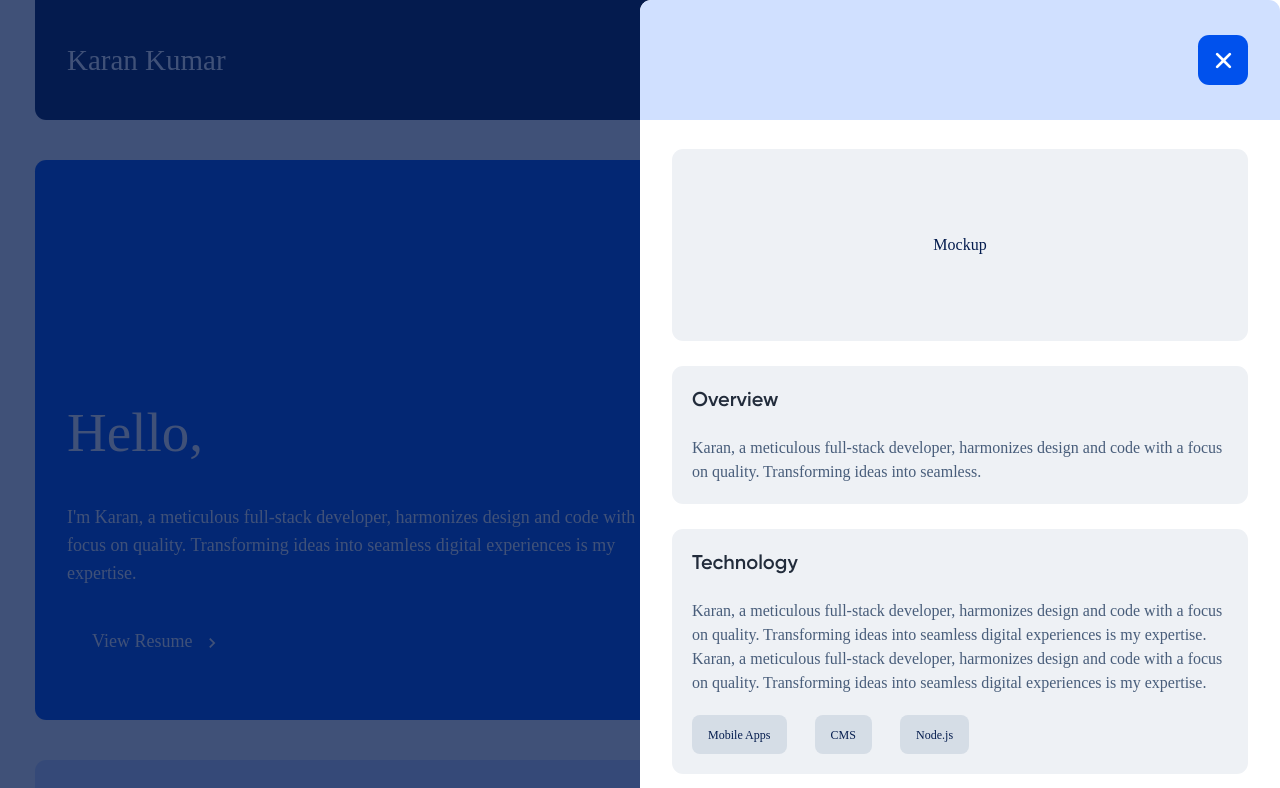
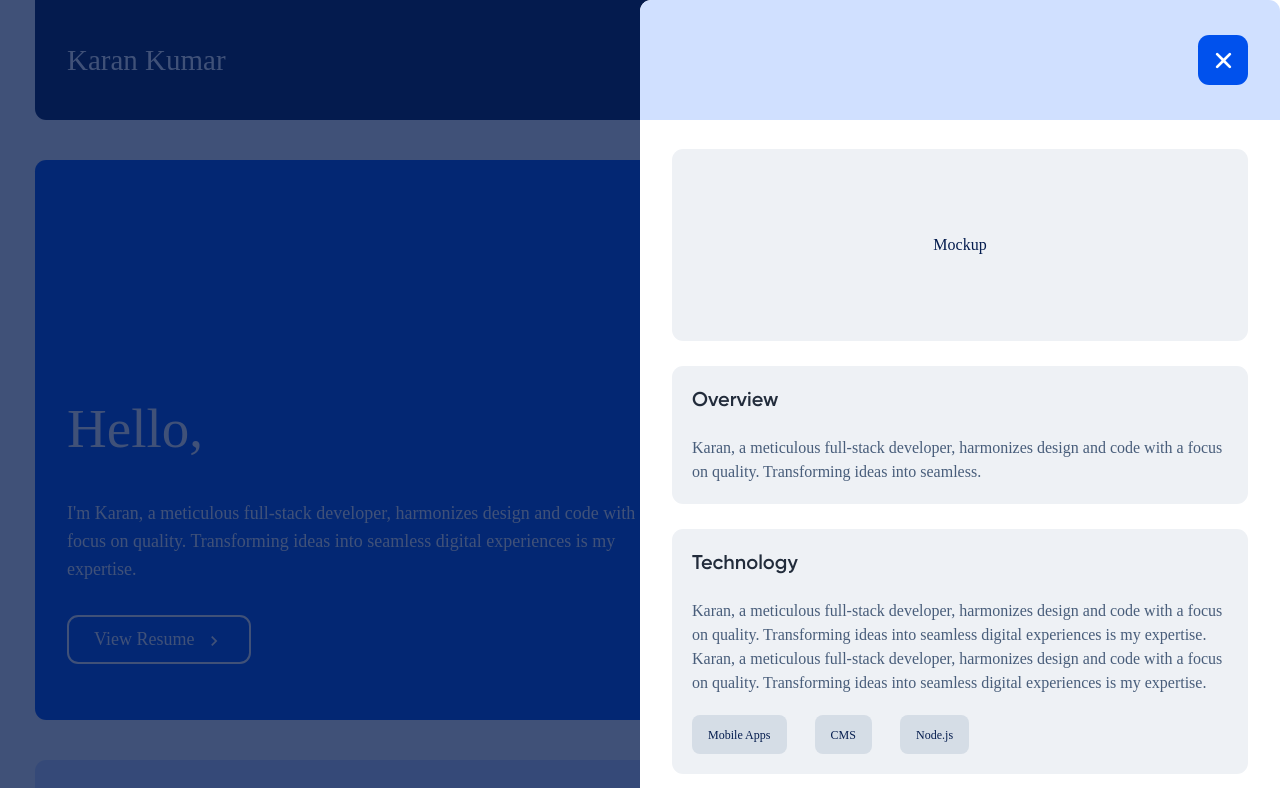
Before and after one commit to thekarandeveloper/thekarandeveloper, a React (Create React App) app: page / in a window 1280 px wide. Shown: the top 788 px of the page. Built offline with nearby package versions, Linux system fonts and the light colour scheme; a web font is replaced by a local one.

Commit message:
minor-fixed

```diff
--- a/src/styles/index.css
+++ b/src/styles/index.css
@@ -487,6 +487,9 @@ section {
   background-color: var(--primary);
   color: var(--base);
 }
+.info.cta-btn{
+  border: 2px var(--base) solid;
+}
 .info.cta-btn:hover {
   color: var(--primary);
   background-color: var(--base);
```
